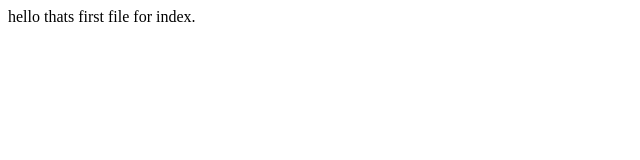
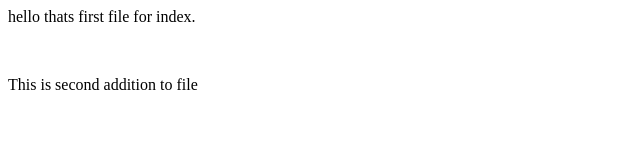
Before and after one commit to Shikhasault/Summer24, a plain HTML site: page index.html in a window 1280 px wide. Shown: the whole page, without its empty margins (0-640 px from the left). Drawn offline with Linux system fonts and the light colour scheme.

Commit message:
This is my second commit for M status

```diff
--- a/index.html
+++ b/index.html
@@ -1 +1,3 @@
 <p> hello thats first file for index.</p>
+<br>
+<p>This is second addition to file</p>
```
Also changed, not shown: 1 other file.
